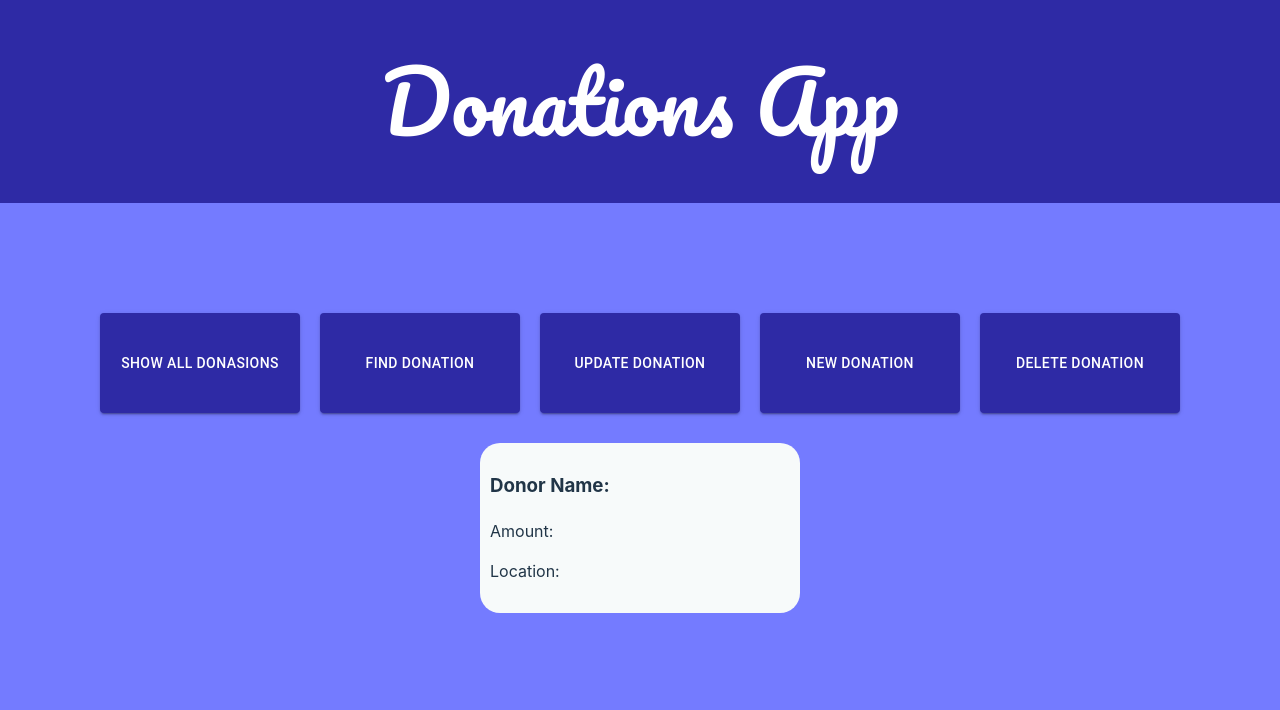
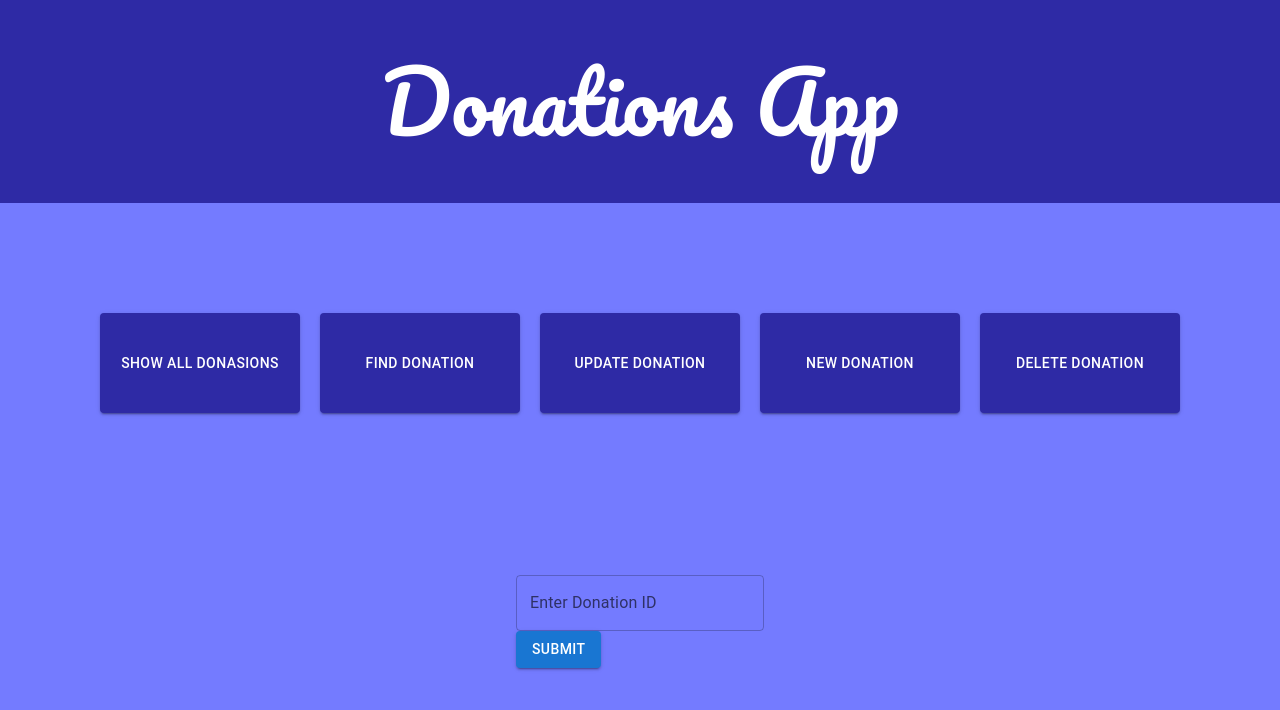
Before and after one commit to eliyasamary/donation-a, a React (Vite) app: page /1 in a window 1280 px wide. Shown: the top 710 px of the page. Built offline with nearby package versions, Linux system fonts and the light colour scheme; no server answers.

Commit message:
modify the component for reciving id and render the donation with that id

```diff
--- a/src/Components/SpesificDonation.jsx
+++ b/src/Components/SpesificDonation.jsx
@@ -1,22 +1,61 @@
 import React from "react";
 import Box from "@mui/material/Box";
+import Button from "@mui/material/Button";
+import TextField from "@mui/material/TextField";
 import { getDoantion } from "../HTTP/http.js";
 
 const SpecificDonation = () => {
-  const [donation, setDonation] = React.useState([]);
-  let donationId = "612a6f8f0e3f3f0017f0e3f5";
-  React.useEffect(() => {
-    getDoantion(donationId)
+  const [id, setId] = React.useState("");
+
+  const [donation, setDonation] = React.useState(null);
+
+  const handleInputChange = (event) => {
+    setId(event.target.value);
+  };
+
+  const handleSearch = () => {
+    getDoantion(id)
       .then((data) => setDonation(data))
       .catch((err) => console.log(err));
-  }, []);
+  };
+
+  const handleSubmit = (event) => {
+    event.preventDefault();
+    handleSearch();
+  };
 
   return (
     <Box className="donations-container">
-      <Box key={donation._id} className="donation">
-        <h3>Donor Name: {donation.donorName}</h3>
-        <p>Amount: {donation.amount}</p>
-        <p>Location: {donation.location}</p>
+      <Box
+        style={{
+          display: "flex",
+          flexDirection: "column",
+          justifyContent: "center",
+          alignItems: "center",
+          gap: "70px",
+        }}
+      >
+        <form onSubmit={handleSubmit}>
+          <Box>
+            <TextField
+              label="Enter Donation ID"
+              value={id}
+              onChange={handleInputChange}
+            />
+          </Box>
+          <Box>
+            <Button type="submit" variant="contained" color="primary">
+              Submit
+            </Button>
+          </Box>
+        </form>
+        {donation && (
+          <Box key={donation._id} className="donation">
+            <h3>Donor Name: {donation.donorName}</h3>
+            <p>Amount: {donation.amount}</p>
+            <p>Location: {donation.location}</p>
+          </Box>
+        )}
       </Box>
     </Box>
   );
```
